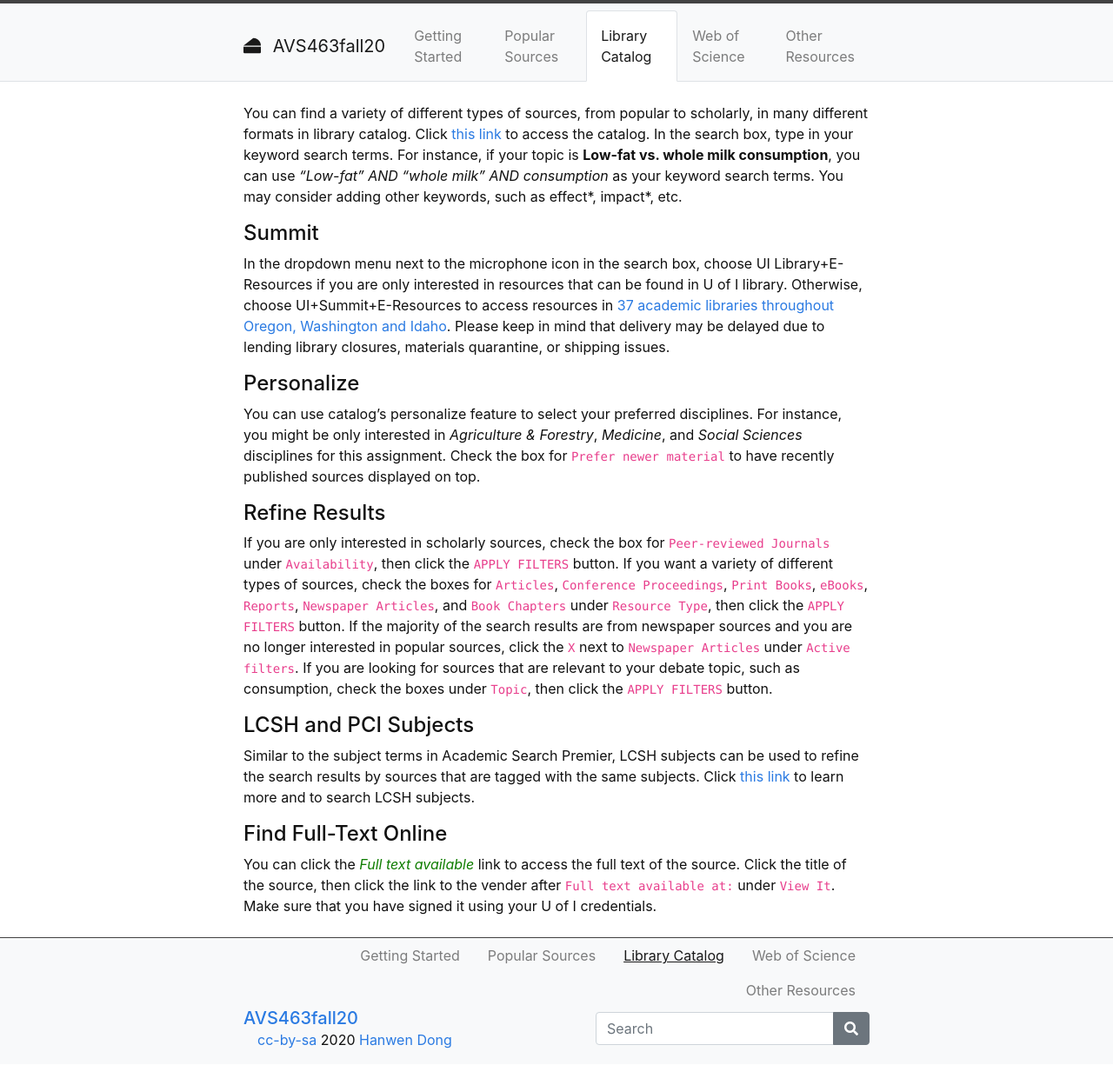
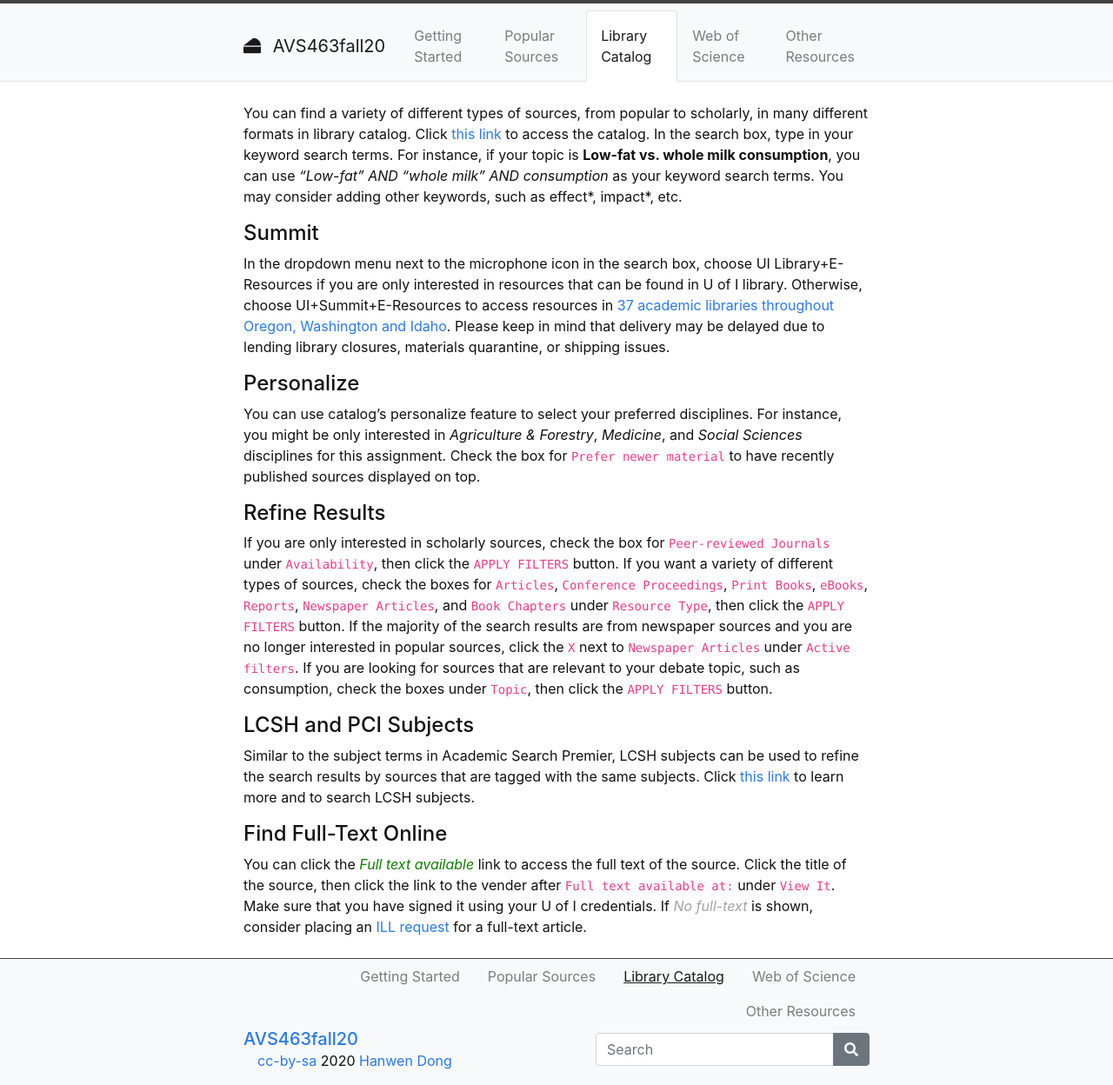
Before and after one commit to hanwendong1/AVS463-f20, a Jekyll site: the page built from content/3-Library-Catalog.md, in a window 1280 px wide. Shown: the whole page at 87% size. Built offline with Jekyll 4.4.1, drawn with Linux system fonts in a browser that asks for light colours; before the commit the page ends 1224 px from its top, so only the background shows below that.

Commit message:
Update 3-Library-Catalog.md

```diff
--- a/content/3-Library-Catalog.md
+++ b/content/3-Library-Catalog.md
@@ -25,4 +25,4 @@ Similar to the subject terms in Academic Search Premier, LCSH subjects can be us
 
 #### Find Full-Text Online
 
-You can click the *<span style="color:#0F7D00;">Full text available</span>* link to access the full text of the source. Click the title of the source, then click the link to the vender after `Full text available at:` under `View It`. Make sure that you have signed it using your U of I credentials.
+You can click the *<span style="color:#0F7D00;">Full text available</span>* link to access the full text of the source. Click the title of the source, then click the link to the vender after `Full text available at:` under `View It`. Make sure that you have signed it using your U of I credentials. If *<span style="color:#A2A2A2;">No full-text</span>* is shown, consider placing an [ILL request](https://www.lib.uidaho.edu/services/ill/) for a full-text article.
```
